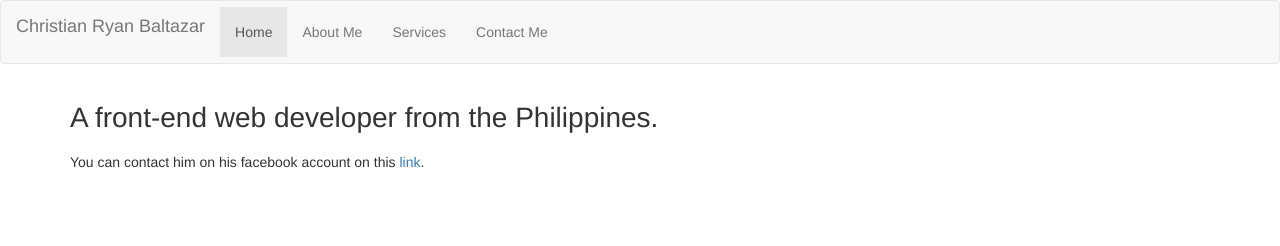
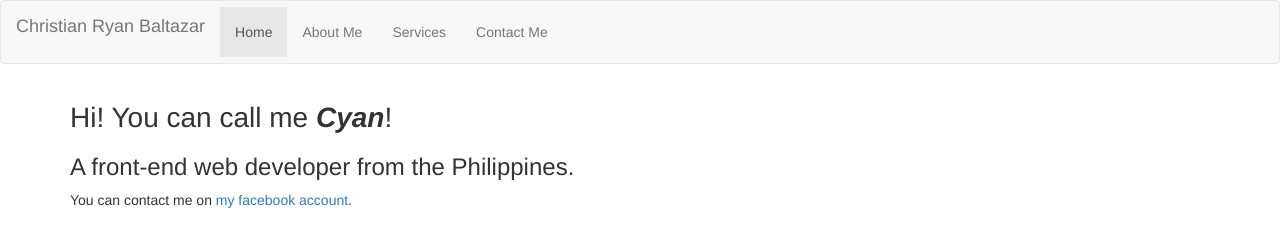
Before and after one commit to CyanBaltazar/cyanbaltazar.github.io, a plain HTML site: page index.html in a window 1280 px wide. Drawn offline with nearby package versions, Linux system fonts and the light colour scheme; files that its build step writes are made by us from their sources.

Commit message:
Changed introductory message/text.

```diff
--- a/index.html
+++ b/index.html
@@ -36,8 +36,9 @@
     </nav>
 
     <div class="container">
-        <h1>A front-end web developer from the Philippines.</h1>
-        <p>You can contact him on his facebook account on this <a href="www.facebook.com/cyanbaltazar">link</a>.</p>
+        <h1>Hi! You can call me <strong><em>Cyan</em></strong>!<br></h1>
+        <h3>A front-end web developer from the Philippines.</h3>
+        <p>You can contact me on <a href="www.facebook.com/cyanbaltazar">my facebook account</a>.</p>
     </div>
 
     <script src="https://code.jquery.com/jquery-1.12.0.min.js"></script>
```
